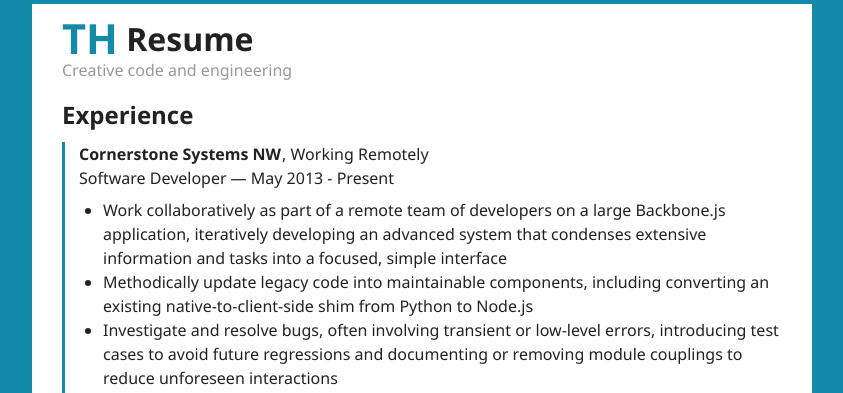
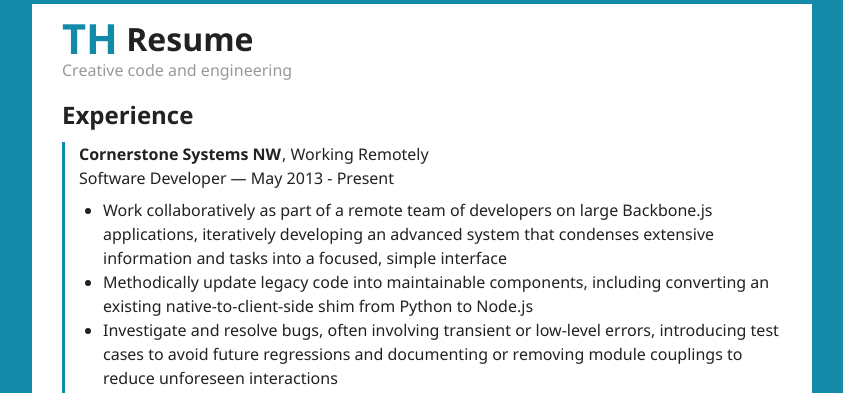
Before and after one commit to timhall/timhall.github.io, a Jekyll site: the page built from resume/index.html, in a window 1280 px wide and 900 px high. Shown: the top 393 px of the window, without its empty margins (218-1061 px from the left). Built offline with Jekyll 4.4.1, drawn with Linux system fonts in a browser that asks for light colours; Markdown is read by kramdown in place of the engine named in the settings.

Commit message:
Update data

```diff
--- a/_data/resume.yml
+++ b/_data/resume.yml
@@ -7,7 +7,7 @@ experience:
       end_date: Present
     blurb:
     details:
-    - "Work collaboratively as part of a remote team of developers on a large Backbone.js application, iteratively developing an advanced system that condenses extensive information and tasks into a focused, simple interface"
+    - "Work collaboratively as part of a remote team of developers on large Backbone.js applications, iteratively developing an advanced system that condenses extensive information and tasks into a focused, simple interface"
     - "Methodically update legacy code into maintainable components, including converting an existing native-to-client-side shim from Python to Node.js"
     - "Investigate and resolve bugs, often involving transient or low-level errors, introducing test cases to avoid future regressions and documenting or removing module couplings to reduce unforeseen interactions"
     - "Implement performance improvements such as utilizing caching or incremental updates for slow-running queries and applying asynchronous events to handle blocking or poorly-performing components"
```
